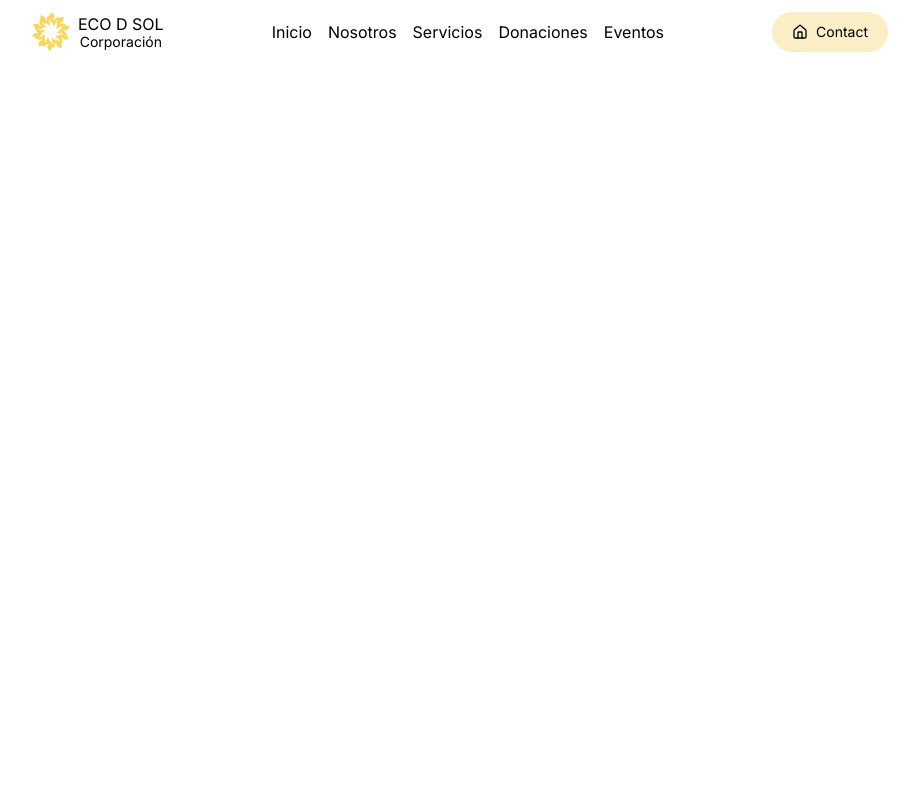
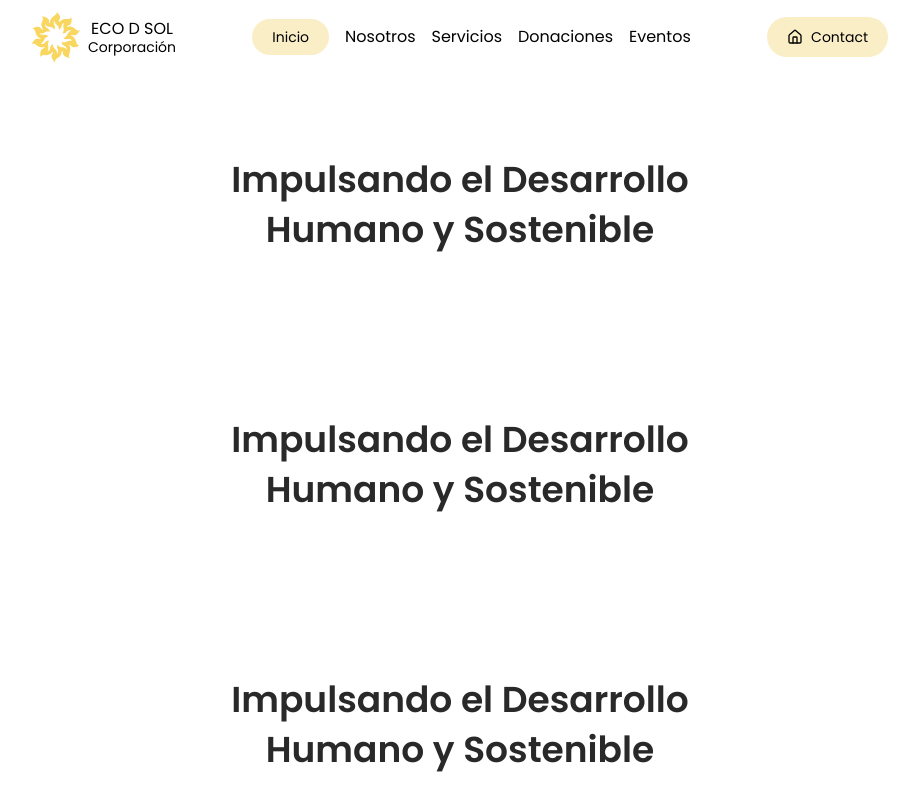
Before and after one commit to Ladysm/ecodsols, a Next.js app: page / in a window 1280 px wide. Shown: the top 800 px of the page, without its empty margins (180-1099 px from the left). Built offline with nearby package versions, Linux system fonts and the light colour scheme.

Commit message:
Feat: adding logic and  styling header

```diff
--- a/package.json
+++ b/package.json
@@ -9,6 +9,7 @@
     "lint": "next lint"
   },
   "dependencies": {
+    "@next/font": "^14.2.5",
     "lucide-react": "^0.416.0",
     "next": "14.2.5",
     "react": "^18",
--- /dev/null
+++ b/src/app/components/Banner.tsx
@@ -0,0 +1,13 @@
+import React from "react";
+
+export default function Banner() {
+  return (
+    <section className="flex justify-center py-20 items-center">
+      <div className="flex justify-center items-center ">
+        <h2 className="text-4xl font-semibold text-center leading-[50px] text-dark">
+          Impulsando el Desarrollo <br/> Humano y Sostenible{" "}
+        </h2>
+      </div>
+    </section>
+  );
+}
--- a/src/app/components/Header.tsx
+++ b/src/app/components/Header.tsx
@@ -1,29 +1,57 @@
+"use client"
 import React from 'react'
 import Image from 'next/image'
 import Link from 'next/link'
 import { House } from 'lucide-react';
+import { useEffect, useState  } from 'react';
+
 
 
 const Header = () => {
+const [scrollHeader, setScrollHeader ] = useState (false);
+
+const stateHeaderScroll = () => {
+if(window.scrollY >= 20 ){
+  setScrollHeader(true)
+} else{
+setScrollHeader(false)
+}
+}
+useEffect(() => {
+  window.addEventListener('scroll',stateHeaderScroll)
+  return () => {window.removeEventListener('scroll',stateHeaderScroll)}
+},[])
+
   return (
-    <header className='flex justify-center items-center w-full'>
-      <div className='flex justify-between gap-8 py-3 px-5 max-w-4xl w-full'>
-      <div className='min-w-32 flex gap-2'>
-        <Image className='w-full' src="/logo.svg" alt='logo' width={90} height={90}/>
-        <div className='flex flex-col items-center justify-center '><h5 className='text-md text-nowrap leading-5'>ECO D SOL</h5>
-        <p className='text-sm leading-4'>Corporación</p></div>
+    <header className={`${scrollHeader && 'bg-white '}  flex justify-center items-center w-full sticky top-0 duration-200 `}>
+      <div className='flex justify-between items-center gap-8 py-3 px-5 max-w-4xl w-full'>
+        <div className='min-w-36 flex gap-2'>
+          <Image className='w-full' src="/logo.svg" alt='logo' width={160} height={160} />
+          <div className='flex flex-col items-center justify-center'>
+            <h5 className='text-md text-nowrap leading-5 font-medium'>ECO D SOL</h5>
+            <p className='text-sm leading-4'>Corporación</p></div>
+        </div>
+        <nav className='flex items-center text-md'>
+          <ul className='flex justify-between gap-4 items-center'>
+            <li>
+              <Link className='flex items-center bg-yellow w-fit h-fit rounded-full py-2 px-5 gap-2 text-sm hover:bg-yellow/40 duration-200' href="/">Inicio</Link>
+            </li>
+            <li>
+            <Link href="/">Nosotros</Link>
+            </li>
+            <li>
+            <Link href="/">Servicios</Link>
+            </li>
+            <li>
+            <Link href="/">Donaciones</Link>
+            </li>
+            <li>
+            <Link href="/">Eventos</Link>
+            </li>
+          </ul>
+        </nav>
+        <Link className='flex items-center bg-yellow w-fit h-fit rounded-full py-2.5 px-5 gap-2 text-sm hover:bg-yellow/40 duration-200' href="#"><House size={16} />Contact </Link>
       </div>
-     <nav className='flex items-center text-md'>
-      <ul className='flex justify-between gap-4'>
-        <li>Inicio</li>
-        <li>Nosotros</li>
-        <li>Servicios</li>
-        <li>Donaciones</li>
-        <li>Eventos</li>
-      </ul>
-     </nav>
-     <Link className='flex items-center bg-yellow  rounded-full px-5 gap-2 text-sm' href="#"><House size={16}  />Contact </Link>
-     </div>
     </header>
 
   )
--- a/src/app/layout.tsx
+++ b/src/app/layout.tsx
@@ -1,8 +1,10 @@
 import type { Metadata } from "next";
 import { Inter } from "next/font/google";
 import "./globals.css";
+import { Poppins } from "next/font/google";
 
 const inter = Inter({ subsets: ["latin"] });
+const poppins = Poppins({ subsets: ["latin"], weight: ["400", "600"] });
 
 export const metadata: Metadata = {
   title: "Create Next App",
@@ -16,7 +18,7 @@ export default function RootLayout({
 }>) {
   return (
     <html lang="en">
-      <body className={inter.className}>{children}</body>
+      <body className={poppins.className}>{children}</body>
     </html>
   );
 }
--- a/src/app/page.tsx
+++ b/src/app/page.tsx
@@ -1,10 +1,16 @@
 import Image from "next/image";
 import Header from "./components/Header";
-
+import Banner from "./components/Banner";
 export default function Home() {
   return (
     <main>
 <Header/>
+<Banner/>
+<Banner/>
+<Banner/>
+<Banner/>
+<Banner/>
+<Banner/>
     </main>
   );
 }
--- a/tailwind.config.ts
+++ b/tailwind.config.ts
@@ -24,6 +24,8 @@ const config: Config = {
       'gray-dark': '#273444',
       'gray': '#8492a6',
       'gray-light': '#d3dce6',
+      'dark': '#292929',
+      'white': '#FFFFFF'
 
     },
   },
```
Also changed, not shown: 1 other file (tests, documents, lock files or other folders).
